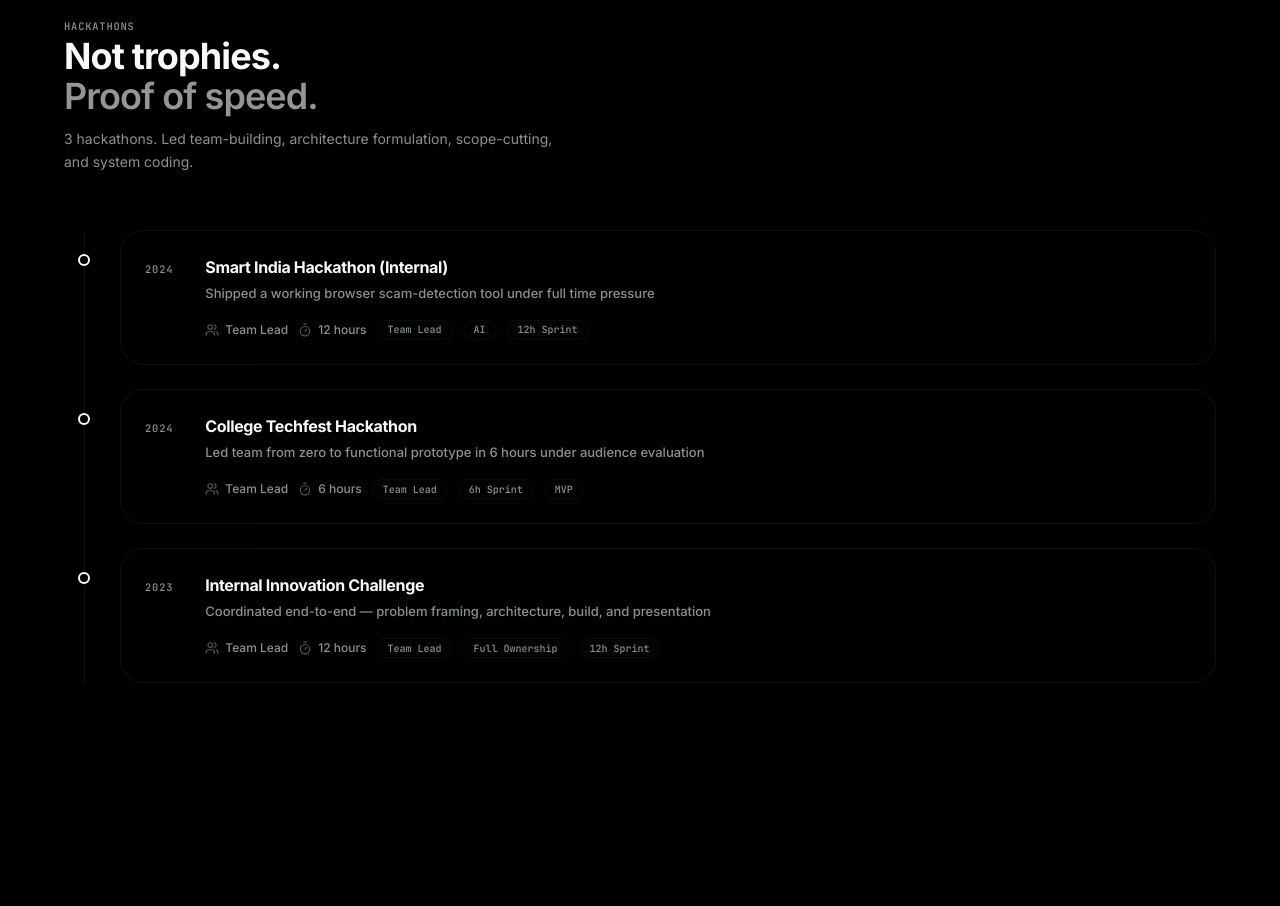
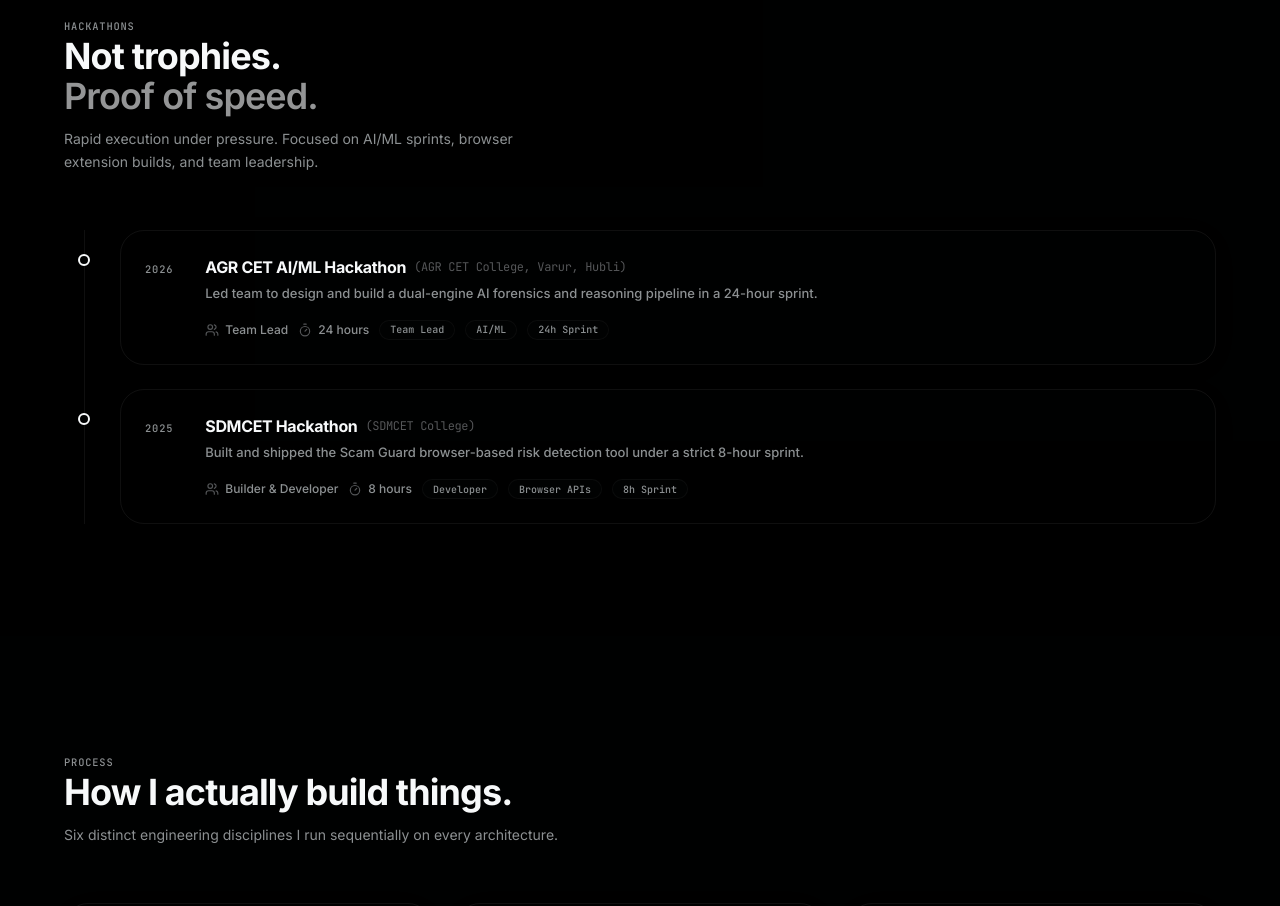
Before and after one commit to vasanthshettyy/Portfolio, a Next.js app: page / in a window 1280 px wide. Shown: the part 3880-4786 px from the top of the page. Built offline with nearby package versions, Linux system fonts and the light colour scheme.

Commit message:
data: update hackathon timelines and locations with user's real events

```diff
--- a/app/build-log/page.tsx
+++ b/app/build-log/page.tsx
@@ -21,32 +21,24 @@ const buildLogs: LogEntry[] = [
     title: "Shipped Builder's Command Center Portfolio",
     category: "Release",
     description: "Launched this personal workbench portfolio styled after Apple's luxury dark/obsidian visual system. Configured dynamic static parameters (SSG) for instant case studies navigation and connected directly to Vercel via GitHub CI/CD.",
-    tech: ["Next.js", "TypeScript", "Tailframed CSS", "Framer Motion", "Vercel"],
+    tech: ["Next.js", "TypeScript", "Tailwind CSS", "Framer Motion", "Vercel"],
     metrics: "100/100 Lighthouse performance score",
   },
   {
     date: "May 2026",
-    title: "Overhauled Scam Guard AI Detection",
-    category: "Feature",
-    description: "Re-engineered the text risk scoring engine to use lightweight local context parsing alongside external AI APIs, allowing real-time phishing and fraud pattern detection with low latency.",
-    tech: ["JavaScript", "Browser Extension APIs", "AI Models"],
-    metrics: "Reduced API latency by 45%",
+    title: "Led CogniVault AGR CET AI/ML Hackathon",
+    category: "Hackathon",
+    description: "Led a team at AGR CET College (Varur, Hubli) to design, build, and deploy CogniVault — a dual-engine AI forensics and reasoning pipeline — within a high-pressure 24-hour sprint.",
+    tech: ["React", "Node.js", "Supabase", "OpenRouter", "Groq"],
+    metrics: "Completed in 24 hours",
   },
   {
-    date: "April 2026",
-    title: "Architected CogniVault Dual-Engine Pipeline",
-    category: "Experiment",
-    description: "Designed a token-efficient analytical routing system that delegates deep reasoning to OpenRouter's Gemini model and quick extractions to Groq. Stored structured JSON outputs directly in Supabase.",
-    tech: ["React", "Node.js", "Supabase", "OpenRouter", "Groq"],
-    metrics: "Reduced LLM token costs by 60%",
-  },
-  {
-    date: "September 2024",
-    title: "Led Team at Smart India Hackathon (SIH)",
+    date: "September 2025",
+    title: "Built Scam Guard at SDMCET Hackathon",
     category: "Hackathon",
-    description: "Led a 6-member team from zero to prototype under 12-hour limits. Shipped Scam Guard, a browser-based risk identifier. Handled architecture, task delegation, and the web extension core.",
-    tech: ["JavaScript", "HTML/CSS", "Extension APIs"],
-    metrics: "Internal Hackathon winner",
+    description: "Developed and shipped Scam Guard, a browser extension that runs real-time URL and pattern risk analysis, in a strict 8-hour sprint at SDMCET College.",
+    tech: ["JavaScript", "HTML/CSS", "Browser Extension APIs"],
+    metrics: "Completed in 8 hours",
   },
   {
     date: "May 2024",
@@ -54,7 +46,7 @@ const buildLogs: LogEntry[] = [
     category: "Feature",
     description: "Designed and shipped a verified booking state machine (pending → confirmed → completed) using pure native PHP. Implemented AJAX long polling to keep active notification counters updated without page refreshes.",
     tech: ["PHP Native", "MySQL", "JavaScript", "AJAX"],
-    metrics: "0% race conditions on equipment bookings",
+    metrics: "0% booking race conditions",
   },
 ]
 
--- a/components/sections/hackathons.tsx
+++ b/components/sections/hackathons.tsx
@@ -27,7 +27,7 @@ export function HackathonsSection() {
             <span className="opacity-60 block text-foreground font-semibold">Proof of speed.</span>
           </h2>
           <p className="text-muted-foreground text-[14px] leading-relaxed max-w-lg">
-            3 hackathons. Led team-building, architecture formulation, scope-cutting, and system coding.
+            Rapid execution under pressure. Focused on AI/ML sprints, browser extension builds, and team leadership.
           </p>
         </div>
 
@@ -58,8 +58,13 @@ export function HackathonsSection() {
                     <div className="flex-1 space-y-4">
                       {/* Name + outcome description */}
                       <div className="space-y-1">
-                        <h3 className="text-base font-bold text-foreground group-hover:text-primary transition-colors duration-300">
-                          {h.name}
+                        <h3 className="text-base font-bold text-foreground group-hover:text-primary transition-colors duration-300 flex flex-wrap items-center gap-x-2 gap-y-1">
+                          <span>{h.name}</span>
+                          {"location" in h && (
+                            <span className="text-xs font-normal text-muted-foreground/60 font-mono">
+                              ({h.location})
+                            </span>
+                          )}
                         </h3>
                         <p className="text-[13px] font-medium text-muted-foreground leading-relaxed">
                           {h.outcome}
--- a/lib/data.ts
+++ b/lib/data.ts
@@ -172,34 +172,26 @@ export const projects = [
 // ─── Hackathons ────────────────────────────────────────────────────────
 export const hackathons = [
   {
-    name: "Smart India Hackathon (Internal)",
+    name: "AGR CET AI/ML Hackathon",
+    location: "AGR CET College, Varur, Hubli",
     role: "Team Lead",
-    duration: "12 hours",
-    year: "2024",
+    duration: "24 hours",
+    year: "2026",
+    project: "CogniVault",
+    outcome:
+      "Led team to design and build a dual-engine AI forensics and reasoning pipeline in a 24-hour sprint.",
+    tags: ["Team Lead", "AI/ML", "24h Sprint"],
+  },
+  {
+    name: "SDMCET Hackathon",
+    location: "SDMCET College",
+    role: "Builder & Developer",
+    duration: "8 hours",
+    year: "2025",
     project: "Scam Guard",
     outcome:
-      "Shipped a working browser scam-detection tool under full time pressure",
-    tags: ["Team Lead", "AI", "12h Sprint"],
-  },
-  {
-    name: "College Techfest Hackathon",
-    role: "Team Lead",
-    duration: "6 hours",
-    year: "2024",
-    project: "Rapid MVP",
-    outcome:
-      "Led team from zero to functional prototype in 6 hours under audience evaluation",
-    tags: ["Team Lead", "6h Sprint", "MVP"],
-  },
-  {
-    name: "Internal Innovation Challenge",
-    role: "Team Lead",
-    duration: "12 hours",
-    year: "2023",
-    project: "Web Tool",
-    outcome:
-      "Coordinated end-to-end — problem framing, architecture, build, and presentation",
-    tags: ["Team Lead", "Full Ownership", "12h Sprint"],
+      "Built and shipped the Scam Guard browser-based risk detection tool under a strict 8-hour sprint.",
+    tags: ["Developer", "Browser APIs", "8h Sprint"],
   },
 ];
 
```
